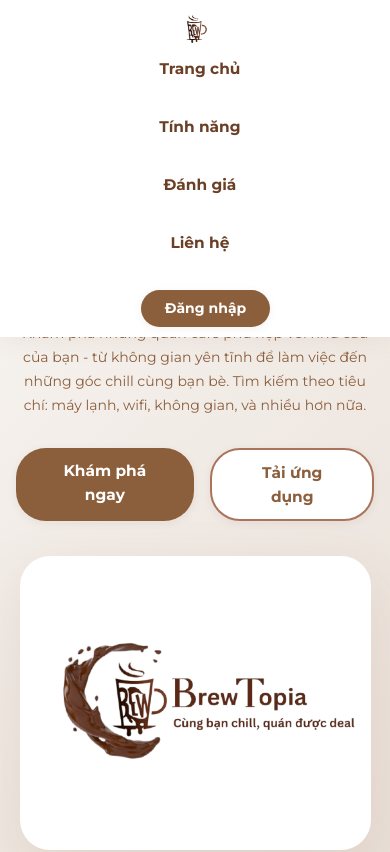
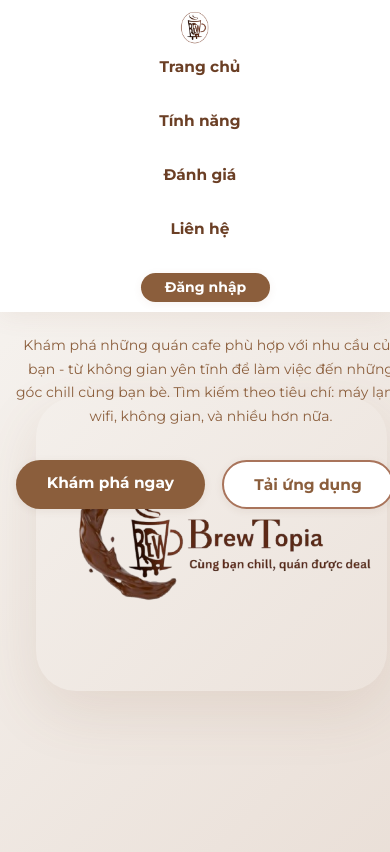
Before and after one commit to NguyenMinhKhoiSE172625/BrewtopiaLP, a React (Vite) app: page / in a window 390 px wide. Shown: the top 852 px of the page. Built offline with nearby package versions, Linux system fonts and the light colour scheme.

Commit message:
update 1

```diff
--- a/src/components/Footer/Footer.css
+++ b/src/components/Footer/Footer.css
@@ -22,7 +22,11 @@
 }
 
 .footer-logo img {
-  height: 60px;
+  height: 300px;
+  width: 350px;
+  object-fit: cover;
+  background-color: #fff;
+  border-radius: 10px;
   margin-bottom: 1rem;
 }
 
--- a/src/components/Footer/Footer.jsx
+++ b/src/components/Footer/Footer.jsx
@@ -7,7 +7,7 @@
       <div className="footer-container">
         <div className="footer-content">
           <div className="footer-logo">
-            <img src="/src/assets/images/logo-vertical.png" alt="Brewtopia Logo" />
+            <img src="/Logo2-T.png" alt="Brewtopia Logo" />
             <p>Khám phá không gian cafe hoàn hảo cho bạn</p>
           </div>
 
--- a/src/components/Header/Header.css
+++ b/src/components/Header/Header.css
@@ -29,7 +29,7 @@
 }
 
 .logo img {
-  height: 60px;
+  height: 100px;
   width: auto;
   display: block;
   object-fit: contain;
@@ -62,8 +62,9 @@
   font-weight: 600;
   font-size: 1.1rem;
   position: relative;
-  padding: 0.3rem 0.7rem;
+  padding: 0.1rem 0.7rem !important;
   transition: color 0.2s;
+  line-height: 1.2;
 }
 
 .nav-menu a::after {
@@ -90,8 +91,8 @@
   background: #8B5E3C;
   color: #fff !important;
   border-radius: 25px;
-  padding: 0.6rem 1.7rem;
-  font-size: 1rem;
+  padding: 0.3rem 1.7rem !important;
+  font-size: 1rem !important;
   margin-left: 1.5rem;
   box-shadow: 0 2px 8px rgba(139, 94, 60, 0.08);
 }
--- a/src/components/Hero/Hero.css
+++ b/src/components/Hero/Hero.css
@@ -19,12 +19,15 @@
   grid-template-columns: 1fr 1fr;
   gap: 4rem;
   align-items: center;
+  position: relative;
 }
 
 .hero-content {
   padding-right: 2rem;
   text-align: left;
   animation: fadeIn 1.2s;
+  position: relative;
+  z-index: 2;
 }
 
 .hero-content h1 {
@@ -49,20 +52,34 @@
 }
 
 .hero-image {
+  position: absolute;
+  right: -5vw;
+  top: 50%;
+  transform: translateY(-50%);
+  width: 60vw;
+  min-width: 500px;
+  max-width: 900px;
+  height: 80vh;
   display: flex;
   align-items: center;
-  justify-content: center;
+  justify-content: flex-end;
+  z-index: 1;
+  pointer-events: none;
 }
 
 .hero-image img {
-  width: 420px;
-  height: auto;
-  border-radius: 30px;
+  width: 100%;
+  height: 100%;
+  object-fit: cover;
+  border-radius: 40px;
   box-shadow: 0 20px 60px rgba(139, 94, 60, 0.13);
-  background: #fff;
+  /* background: #fff; */
   animation: fadeIn 1.5s;
   transition: transform 0.3s, box-shadow 0.3s;
+  -webkit-mask-image: linear-gradient(to right, transparent 0%, #fff 60%);
+  mask-image: linear-gradient(to right, transparent 0%, #fff 60%);
 }
+
 .hero-image img:hover {
   transform: scale(1.04) rotate(-2deg);
   box-shadow: 0 30px 80px rgba(139, 94, 60, 0.18);
@@ -73,13 +90,26 @@
     grid-template-columns: 1fr;
     text-align: center;
     gap: 2.5rem;
+    position: static;
   }
   .hero-content {
     padding-right: 0;
     text-align: center;
   }
+  .hero-image {
+    position: static;
+    width: 100vw;
+    min-width: unset;
+    max-width: unset;
+    height: auto;
+    justify-content: center;
+  }
   .hero-image img {
-    width: 320px;
+    width: 90vw;
+    min-width: 180px;
+    height: auto;
+    -webkit-mask-image: none;
+    mask-image: none;
   }
 }
 
```
Also changed, not shown: public/Logo1-T.png.
